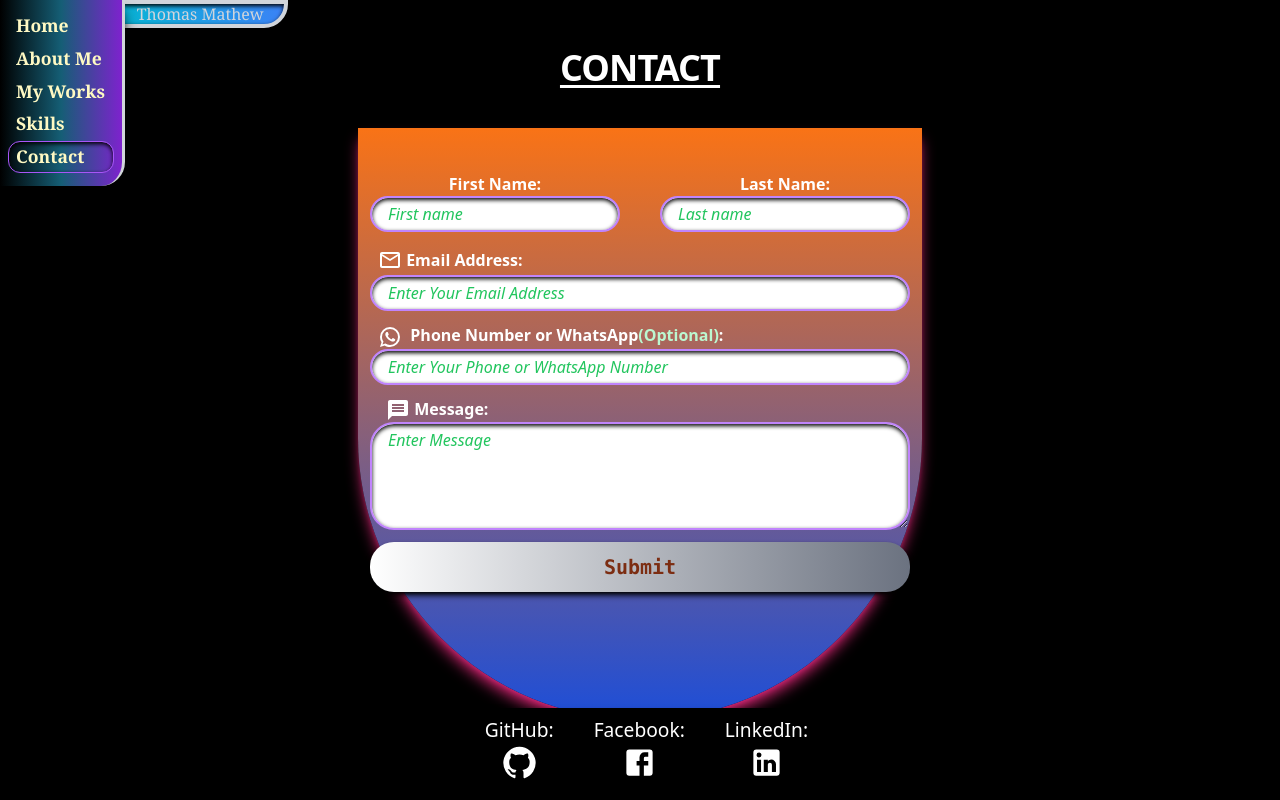
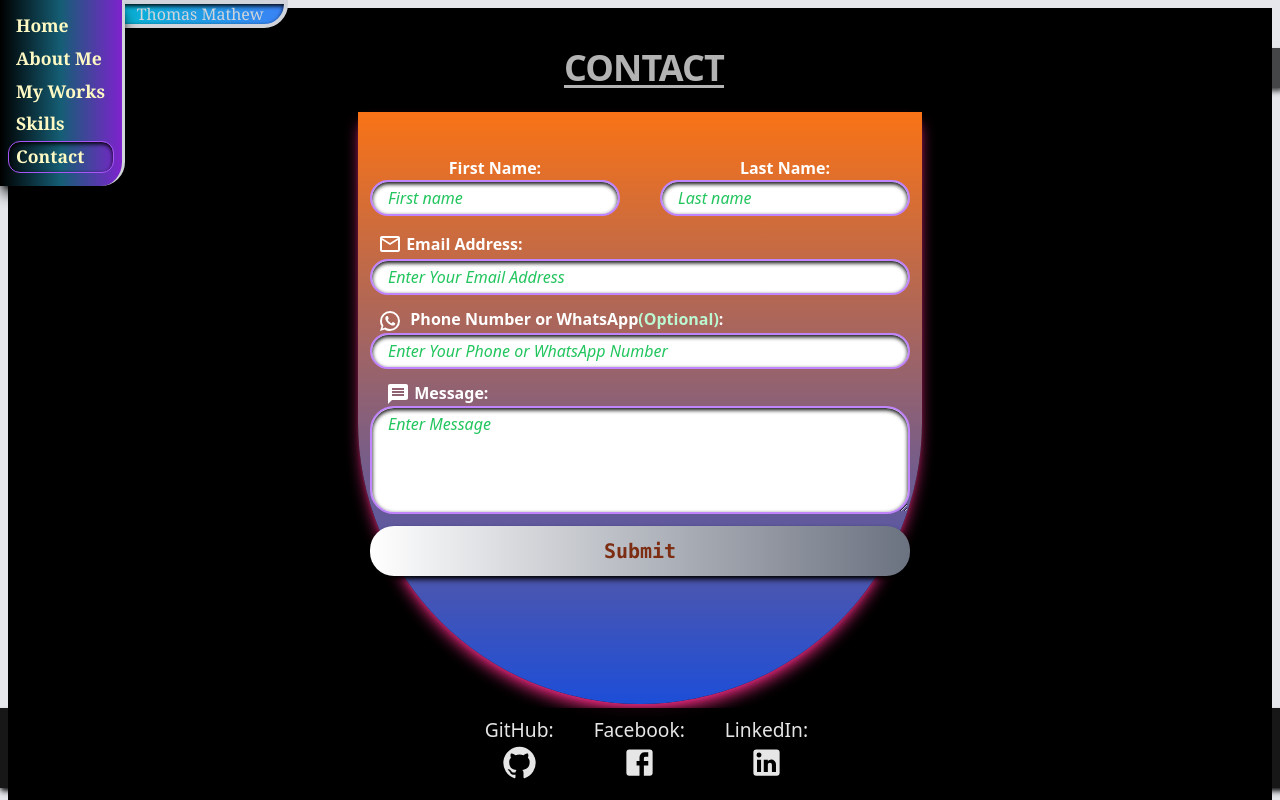
Before and after one commit to luffy17zoro17/portfolio.1, a Next.js app: page /contact in a window 1280 px wide. Built offline with nearby package versions, Linux system fonts and the light colour scheme.

Commit message:
changes changes

```diff
--- a/components/ContactFooter.js
+++ b/components/ContactFooter.js
@@ -9,7 +9,7 @@ const ContactFooter=()=>{
        <div>
          <div className='flex items-center h-[5rem] gap-10
         justify-center text-white fixed bottom-3 z-10 left-0
-        w-[101%] bg-black shadow-md shadow-black'>
+        w-[101%] bg-black shadow-md shadow-black opacity-90'>
         <div className='flex flex-col items-center'>GitHub:
         <Link href={`${process.env.PRIVATE_GITHU_KEY}`} className="flex flex-col">
           <a><GitHubIcon fontSize="large"/></a></Link>
--- a/components/ContactForm.js
+++ b/components/ContactForm.js
@@ -7,11 +7,11 @@ import WhatsAppIcon from '@mui/icons-material/WhatsApp';
 
 const ContactForm = ({state,handleSubmit}) => {
  return (
- <div className='shadow-lg border-black mt-[11rem]
+ <div className='bg-black w-[100%] flex justify-center'>
+ <div className='shadow-lg mt-[13rem]
  shadow-pink-600 rounded-b-full flex
  flex-col justify-center items-center
- bg-gradient-to-b from-orange-500 to-blue-700 md:mt-[17rem]
- lg:mt-[3rem]'>
+ bg-gradient-to-b from-orange-500 to-blue-700 md:mt-[14rem] lg:mt-0'>
   <form onSubmit={handleSubmit}>
   <div className='px-3 pb-[8rem] py-11 space-y-4'>
   <div className='font-semibold space-y-3 flex flex-col justify-center
@@ -112,6 +112,7 @@ const ContactForm = ({state,handleSubmit}) => {
   </div>
 </form>
 </div>
+</div>
     );
 }
 
--- a/pages/contact.js
+++ b/pages/contact.js
@@ -15,8 +15,9 @@ const Contact=()=>{
   const [state, handleSubmit] = useForm('mrgdlwkj');
 
   return (
-    <>
-    <div className='relative h-screen'>
+
+    <div className='relative w-[100%] h-screen bg-black top-0 border-4'>
+
     <header className='fixed top-0 left-0 z-40'>
 
          <div className="border border-purple-500 rounded-xl
@@ -24,19 +25,24 @@ const Contact=()=>{
           ml-[0.5rem] h-[2rem] w-[6.6rem] active:shadow active:shadow-black"/>
           <SideNav/>
     </header>
-    <main className='text-[2.4vmin]'>
-
     <h1 className='font-bold text-2xl top-[3rem] z-30
-    fixed shadow-md shadow-black bg-black w-[100%]
+    fixed shadow-md shadow-black bg-black opacity-70
+    w-[100%]
     flex justify-center text-white tracking-tight
      underline underline-offset-4 md:top-[1rem] lg:top-[3rem] lg:text-4xl'>CONTACT</h1>
+
+    <main className='
+    w-[100%] text-[2.4vmin] border-4'>
+
+
     <ContactFormFunc
        state={state}
        handleSubmit={handleSubmit}
      />
     </main>
+
     </div>
-    </>
+
   );
 }
 export default Contact;
```
